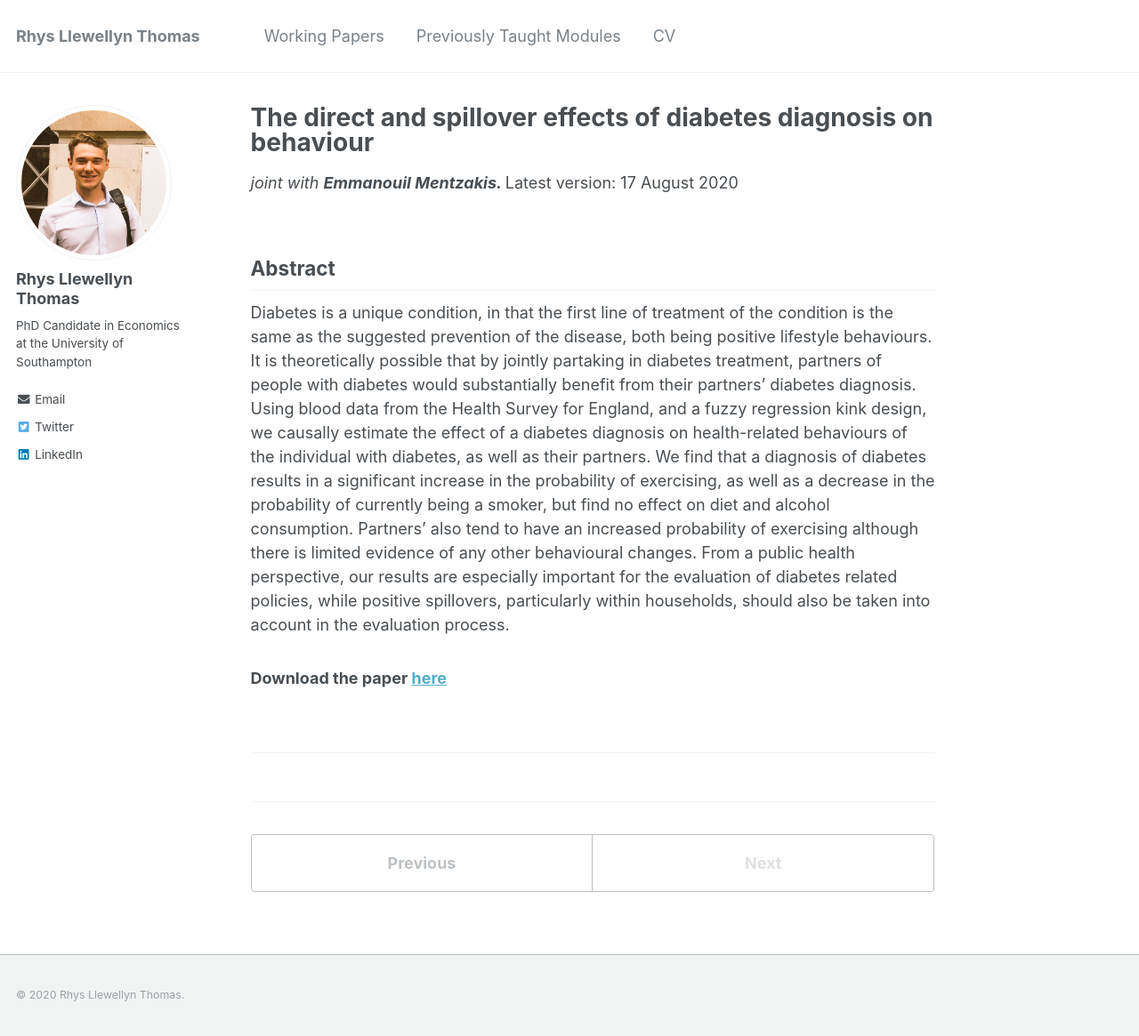
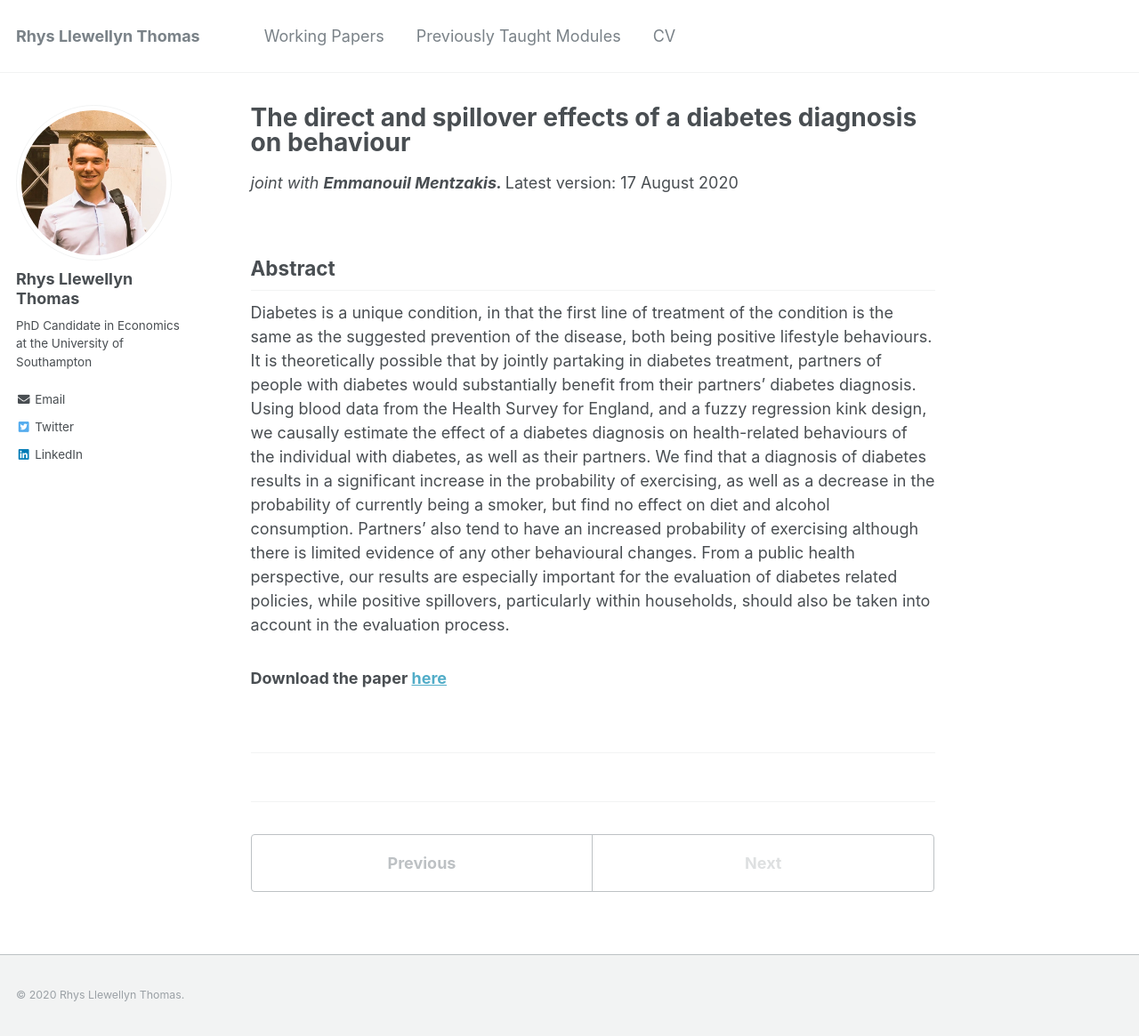
Before and after one commit to RhysLlThomas/rhysllthomas.github.io, a Jekyll site: the page built from _workingpapers/2020-08-12-diabetes-spillover.md, in a window 1280 px wide and 1165 px high. Shown: the whole window at 89% size. Built offline with Jekyll 4.4.1, drawn with Linux system fonts in a browser that asks for light colours.

```diff
--- a/_workingpapers/2020-08-12-diabetes-spillover.md
+++ b/_workingpapers/2020-08-12-diabetes-spillover.md
@@ -1,5 +1,5 @@
 ---
-title: "The direct and spillover effects of diabetes diagnosis on behaviour"
+title: "The direct and spillover effects of a diabetes diagnosis on behaviour"
 author: "Emmanouil Mentzakis"
 collection: workingpapers
 permalink: /workingpapers/2020-08-17-diabetes-spillover
```
